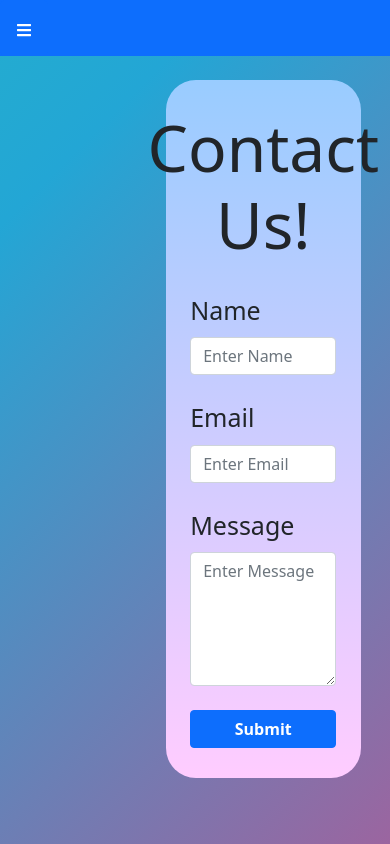
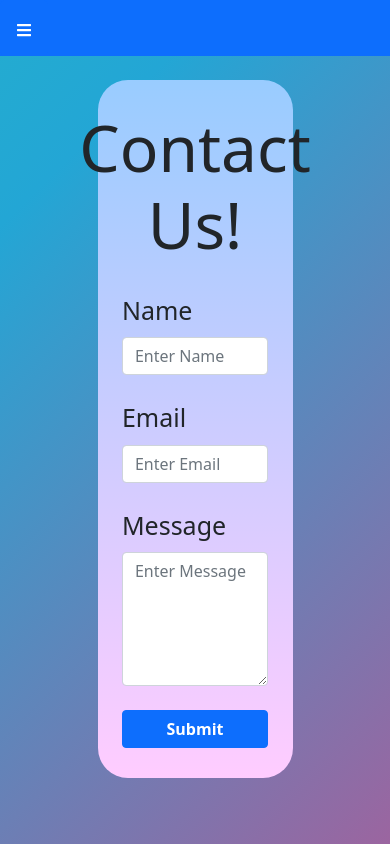
Before and after one commit to NeoCirc/neocirc-website, a React (Create React App) app: page /contact in a window 390 px wide. Built offline with nearby package versions, Linux system fonts and the light colour scheme.

Commit message:
Implement Content Page Mobile Scalability
Also set height and width of ContentWrap to 100%, so that percentages within each page work correctly.

```diff
--- a/src/App.js
+++ b/src/App.js
@@ -90,6 +90,8 @@ const Wrap = styled.div`
 
 const ContentWrap = styled.div`
   padding-top: 50px;
+  height: 100%;
+  width: 100%;
   @media (max-width: 768px) {
     padding-top: 80px;
     display: flex;
--- a/src/components/ContactPage.js
+++ b/src/components/ContactPage.js
@@ -42,7 +42,7 @@ const SendMessageButton = styled(Button)`
 `;
 
 const Wrap = styled.div`
-    width: 50vw;
+    width: 50%;
     display: flex;
     justify-content: center;
     align-items: center;
@@ -50,7 +50,7 @@ const Wrap = styled.div`
     background: linear-gradient(to bottom, #99ccff 0%, #ffccff 100%);
     padding: 30px 0px 30px 0px;
     border-radius: 30px;
-    margin-left: 35%;
+    margin-left: 25%;
 `;
 
 const ContactForm = styled(Form)`
--- a/src/components/modules/content/skin-therapy/SkinTherapy1.js
+++ b/src/components/modules/content/skin-therapy/SkinTherapy1.js
@@ -32,7 +32,7 @@ const SkinTherapy1 = () => {
                     // When the user presses this button, navigate them back to the module selection page
                     navigate('/modules');
                 }}
-                style={{ margin: '0% 0% 4% 4%', height: "40px", width: "46%"}}
+                style={{ margin: '0% 0% 4% 4%', height: "5vw", width: "46%", fontSize: "2vw"}}
             >
                 Back
             </Button>
@@ -43,7 +43,7 @@ const SkinTherapy1 = () => {
                     // When the user presses this button, navigate them to the next page in module
                     navigate('/modules/skin_therapy/2');
                 }}
-                style={{ margin: '0% 4% 4% 0%', height: "40px", width: "46%"}}
+                style={{ margin: '0% 4% 4% 0%', height: "5vw", width: "46%", fontSize: "2vw"}}
             >
                 Next
             </Button>
@@ -57,16 +57,17 @@ const SkinTherapy1 = () => {
 */
 const Wrap = styled.div`
     background: linear-gradient(to bottom, #99ccff 0%, #ffccff 100%);
-    margin: 0px 50px 50px 50px;
+    margin: 0px 3vw 50px 3vw;
 `;
 
 const ParagraphWrap = styled.span`
     background: white;
     width: ${props => props.width};
+
     vertical-align: top;
     margin: ${props => props.margin};
     padding: 8%;
-    font-size: 30px;
+    font-size: 1.8vmax;
     display: inline-block;
     text-align: justify;
     white-space: pre-line;
@@ -74,8 +75,9 @@ const ParagraphWrap = styled.span`
 
 const Heading = styled.h1`
     padding-top: 1em;
-    font-size:50px;
+    font-size:4vw;
     text-align: center;
+    margin: 0% 3%;
 `;
 
 export { SkinTherapy1 };
--- a/src/components/modules/content/skin-therapy/SkinTherapy2.js
+++ b/src/components/modules/content/skin-therapy/SkinTherapy2.js
@@ -33,7 +33,7 @@ const SkinTherapy2 = () => {
                     // When the user presses this button, navigate them back to the module selection page
                     navigate('/modules/skin_therapy/1');
                 }}
-                style={{ margin: '0% 0% 4% 4%', height: "40px", width: "46%"}}
+                style={{ margin: '0% 0% 4% 4%', height: "5vw", width: "46%", fontSize: "2vw" }}
             >
                 Back
             </Button>
@@ -44,7 +44,7 @@ const SkinTherapy2 = () => {
                     // When the user presses this button, navigate them to the next page
                     navigate('/modules/skin_therapy/3');
                 }}
-                style={{ margin: '0% 4% 4% 0%', height: "40px", width: "46%"}}
+                style={{ margin: '0% 4% 4% 0%', height: "5vw", width: "46%", fontSize: "2vw" }}
             >
                 Next
             </Button>
@@ -58,8 +58,8 @@ const SkinTherapy2 = () => {
 */
 const Wrap = styled.div`
     background: linear-gradient(to bottom, #99ccff 0%, #ffccff 100%);
-    margin: 0px 50px 50px 50px;
-    width: 150%; //bad solution (not scalable), need to fix
+    margin: 0px 3vw 50px 3vw;
+    width: 93.5%;
 `;
 
 const ParagraphWrap = styled.span`
@@ -68,7 +68,7 @@ const ParagraphWrap = styled.span`
     vertical-align: top;
     margin: ${props => props.margin};
     padding: 8%;
-    font-size: 30px;
+    font-size: 1.8vmax;
     display: inline-block;
     text-align: justify;
     white-space: pre-line;
@@ -76,8 +76,9 @@ const ParagraphWrap = styled.span`
 
 const Heading = styled.h1`
     padding-top: 1em;
-    font-size:50px;
+    font-size:4vw;
     text-align: center;
+    margin: 0% 3%;
 `;
 
 export { SkinTherapy2 };
--- a/src/components/modules/content/skin-therapy/SkinTherapy3.js
+++ b/src/components/modules/content/skin-therapy/SkinTherapy3.js
@@ -33,7 +33,7 @@ const SkinTherapy3 = () => {
                     // When the user presses this button, navigate them back to the module selection page
                     navigate('/modules/skin_therapy/2');
                 }}
-                style={{ margin: '0% 0% 4% 4%', height: "40px", width: "46%"}}
+                style={{ margin: '0% 0% 4% 4%', height: "5vw", width: "46%", fontSize: "2vw" }}
             >
                 Back
             </Button>
@@ -44,7 +44,7 @@ const SkinTherapy3 = () => {
                     // When the user presses this button, navigate them to the next page
                     navigate('/modules/skin_therapy/4');
                 }}
-                style={{ margin: '0% 4% 4% 0%', height: "40px", width: "46%"}}
+                style={{ margin: '0% 4% 4% 0%', height: "5vw", width: "46%", fontSize: "2vw" }}
             >
                 Next
             </Button>
@@ -58,13 +58,15 @@ const SkinTherapy3 = () => {
 */
 const Wrap = styled.div`
     background: linear-gradient(to bottom, #99ccff 0%, #ffccff 100%);
-    margin: 0px 50px 50px 50px;
+    margin: 0px 3vw 50px 3vw;
+    width: 93.5%;
 `;
 
 const Heading = styled.h1`
     padding-top: 1em;
-    font-size:50px;
+    font-size:4vw;
     text-align: center;
+    margin: 0% 3%;
 `;
 
 export { SkinTherapy3 };
--- a/src/components/modules/content/skin-therapy/SkinTherapy4.js
+++ b/src/components/modules/content/skin-therapy/SkinTherapy4.js
@@ -33,7 +33,7 @@ const SkinTherapy4 = () => {
                     // When the user presses this button, navigate them back to the module selection page
                     navigate('/modules/skin_therapy/3');
                 }}
-                style={{ margin: '0% 0% 4% 4%', height: "40px", width: "46%"}}
+                style={{ margin: '0% 0% 4% 4%', height: "5vw", width: "46%", fontSize: "2vw" }}
             >
                 Back
             </Button>
@@ -44,7 +44,7 @@ const SkinTherapy4 = () => {
                     // When the user presses this button, navigate them to the next page
                     navigate('/modules/skin_therapy/5');
                 }}
-                style={{ margin: '0% 4% 4% 0%', height: "40px", width: "46%"}}
+                style={{ margin: '0% 4% 4% 0%', height: "5vw", width: "46%", fontSize: "2vw" }}
             >
                 Next
             </Button>
@@ -58,7 +58,7 @@ const SkinTherapy4 = () => {
 */
 const Wrap = styled.div`
     background: linear-gradient(to bottom, #99ccff 0%, #ffccff 100%);
-    margin: 0px 50px 50px 50px;
+    margin: 0px 3vw 50px 3vw;
 `;
 
 const VideoWrap = styled.span`
@@ -66,7 +66,7 @@ const VideoWrap = styled.span`
     vertical-align: top;
     margin: ${props => props.margin};
     padding: 0%;
-    font-size: 30px;
+    font-size: 2vw;
     display: inline-block;
     text-align: justify;
     white-space: pre-line;
@@ -74,8 +74,9 @@ const VideoWrap = styled.span`
 
 const Heading = styled.h1`
     padding-top: 1em;
-    font-size:50px;
+    font-size:4vw;
     text-align: center;
+    margin: 0% 3%;
 `;
 
 export { SkinTherapy4 };
--- a/src/components/modules/content/skin-therapy/SkinTherapy5.js
+++ b/src/components/modules/content/skin-therapy/SkinTherapy5.js
@@ -31,7 +31,7 @@ const SkinTherapy5 = () => {
                     // When the user presses this button, navigate them back to the module selection page
                     navigate('/modules/skin_therapy/4');
                 }}
-                style={{ margin: '0% 0% 4% 4%', height: "40px", width: "46%"}}
+                style={{ margin: '0% 0% 4% 4%', height: "5vw", width: "46%", fontSize: "2vw" }}
             >
                 Back
             </Button>
@@ -42,7 +42,7 @@ const SkinTherapy5 = () => {
                     // When the user presses this button, navigate them to the next page
                     navigate('/modules/skin_therapy/6');
                 }}
-                style={{ margin: '0% 4% 4% 0%', height: "40px", width: "46%"}}
+                style={{ margin: '0% 4% 4% 0%', height: "5vw", width: "46%", fontSize: "2vw" }}
             >
                 Next
             </Button>
@@ -56,7 +56,7 @@ const SkinTherapy5 = () => {
 */
 const Wrap = styled.div`
     background: linear-gradient(to bottom, #99ccff 0%, #ffccff 100%);
-    margin: 0px 50px 50px 50px;
+    margin: 0px 3vw 50px 3vw;
 `;
 
 const VideoWrap = styled.span`
@@ -64,7 +64,7 @@ const VideoWrap = styled.span`
     vertical-align: top;
     margin: ${props => props.margin};
     padding: 0%;
-    font-size: 30px;
+    font-size: 2vw;
     display: inline-block;
     text-align: justify;
     white-space: pre-line;
@@ -72,8 +72,9 @@ const VideoWrap = styled.span`
 
 const Heading = styled.h1`
     padding-top: 1em;
-    font-size:50px;
+    font-size:4vw;
     text-align: center;
+    margin: 0% 3%;
 `;
 
 export { SkinTherapy5 };
--- a/src/components/modules/content/skin-therapy/SkinTherapy6.js
+++ b/src/components/modules/content/skin-therapy/SkinTherapy6.js
@@ -31,7 +31,7 @@ const SkinTherapy6 = () => {
                     // When the user presses this button, navigate them back to the module selection page
                     navigate('/modules/skin_therapy/5');
                 }}
-                style={{ margin: '0% 0% 4% 4%', height: "40px", width: "46%"}}
+                style={{ margin: '0% 0% 4% 4%', height: "5vw", width: "46%", fontSize: "2vw" }}
             >
                 Back
             </Button>
@@ -42,7 +42,7 @@ const SkinTherapy6 = () => {
                     // When the user presses this button, navigate them to the next page
                     navigate('/modules/skin_therapy/7');
                 }}
-                style={{ margin: '0% 4% 4% 0%', height: "40px", width: "46%"}}
+                style={{ margin: '0% 4% 4% 0%', height: "5vw", width: "46%", fontSize: "2vw" }}
             >
                 Next
             </Button>
@@ -56,8 +56,8 @@ const SkinTherapy6 = () => {
 */
 const Wrap = styled.div`
     background: linear-gradient(to bottom, #99ccff 0%, #ffccff 100%);
-    margin: 0px 50px 50px 50px;
-    width: 180%; //bad solution (not scalable), need to fix
+    margin: 0px 3vw 50px 3vw;
+    width: 93.5%;
 `;
 
 const VideoWrap = styled.span`
@@ -65,7 +65,7 @@ const VideoWrap = styled.span`
     vertical-align: top;
     margin: ${props => props.margin};
     padding: 0%;
-    font-size: 30px;
+    font-size: 2vw;
     display: inline-block;
     text-align: justify;
     white-space: pre-line;
@@ -73,8 +73,9 @@ const VideoWrap = styled.span`
 
 const Heading = styled.h1`
     padding-top: 1em;
-    font-size:50px;
+    font-size:4vw;
     text-align: center;
+    margin: 0% 3%;
 `;
 
 export { SkinTherapy6 };
--- a/src/components/modules/content/skin-therapy/SkinTherapy7.js
+++ b/src/components/modules/content/skin-therapy/SkinTherapy7.js
@@ -31,7 +31,7 @@ const SkinTherapy7 = () => {
                     // When the user presses this button, navigate them back to the module selection page
                     navigate('/modules/skin_therapy/6');
                 }}
-                style={{ margin: '0% 0% 4% 4%', height: "40px", width: "46%"}}
+                style={{ margin: '0% 0% 4% 4%', height: "5vw", width: "46%", fontSize: "2vw" }}
             >
                 Back
             </Button>
@@ -42,7 +42,7 @@ const SkinTherapy7 = () => {
                     // When the user presses this button, navigate them to the quiz page
                     navigate('/modules/skin_therapy/quiz');
                 }}
-                style={{ margin: '0% 4% 4% 0%', height: "40px", width: "46%"}}
+                style={{ margin: '0% 4% 4% 0%', height: "5vw", width: "46%", fontSize: "2vw" }}
             >
                 Take Quiz
             </Button>
@@ -56,8 +56,8 @@ const SkinTherapy7 = () => {
 */
 const Wrap = styled.div`
     background: linear-gradient(to bottom, #99ccff 0%, #ffccff 100%);
-    margin: 0px 50px 50px 50px;
-    width: 180%; //bad solution (not scalable), need to fix
+    margin: 0px 3vw 50px 3vw;
+    width: 93.5%;
 `;
 
 const VideoWrap = styled.span`
@@ -65,7 +65,7 @@ const VideoWrap = styled.span`
     vertical-align: top;
     margin: ${props => props.margin};
     padding: 0%;
-    font-size: 30px;
+    font-size: 2vw;
     display: inline-block;
     text-align: justify;
     white-space: pre-line;
@@ -73,8 +73,9 @@ const VideoWrap = styled.span`
 
 const Heading = styled.h1`
     padding-top: 1em;
-    font-size:50px;
+    font-size:4vw;
     text-align: center;
+    margin: 0% 3%;
 `;
 
 export { SkinTherapy7 };
```
